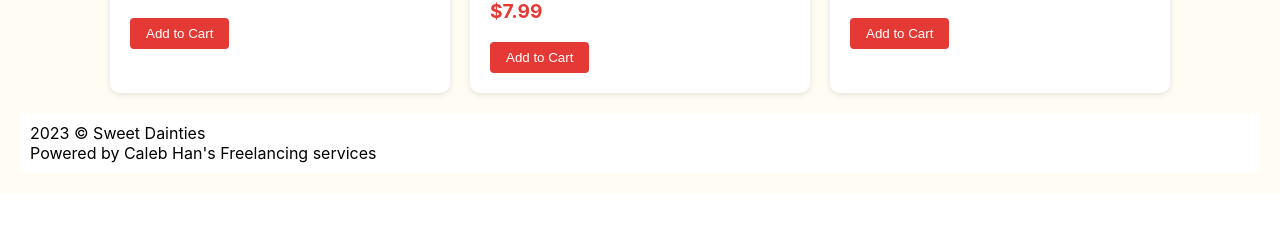
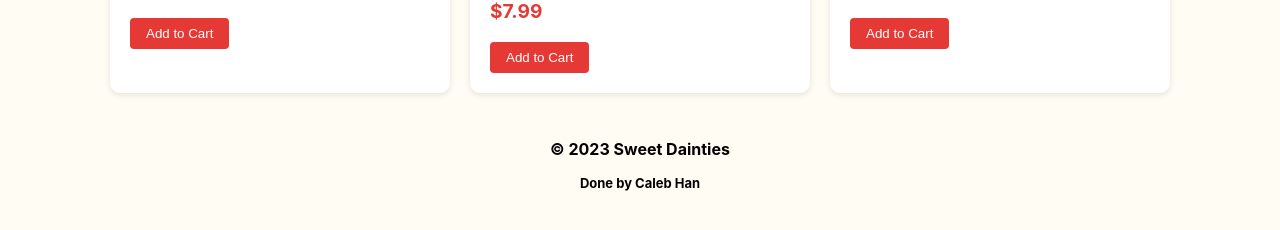
Before and after one commit to kidscoots101/Sweet-Dainties, a React (Create React App) app: page / in a window 1280 px wide. Shown: the part 1348-1578 px from the top of the page. Before the commit the page ends 1541 px from the top, so only its background shows below. Built offline with nearby package versions, Linux system fonts and the light colour scheme.

Commit message:
footer styling

```diff
--- a/src/components/Home.css
+++ b/src/components/Home.css
@@ -90,7 +90,6 @@
     border-radius: 8px;
   }
   .footer {
-    background-color: #FFFFFF;
     padding: 10px;
   }
   .product-name {
--- a/src/components/Home.js
+++ b/src/components/Home.js
@@ -235,10 +235,11 @@ export default function Home() {
           decreaseQuantity={decreaseQuantity}
         />
       </div>
-        <footer className="footer">
-          2023 © Sweet Dainties <br />
-          Powered by Caleb Han's Freelancing services
-        </footer>
+
+      <footer className="footer" style={{textAlign: "center", fontWeight: 'bold'}}>
+          <p>&copy; 2023 Sweet Dainties</p>
+          <p style={{fontSize: 13}}>Done by Caleb Han</p>
+      </footer>
     </div>
   );
 }
```
